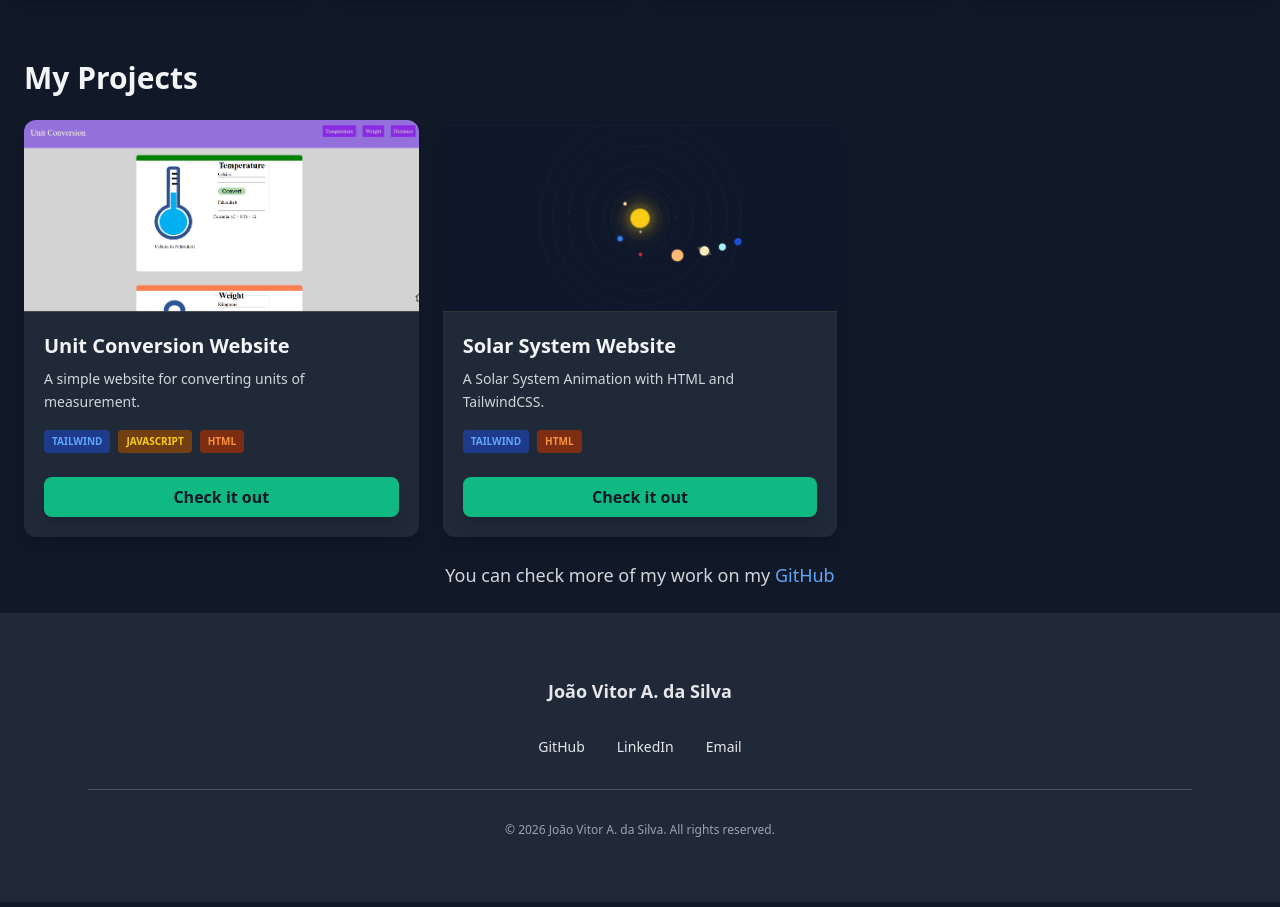
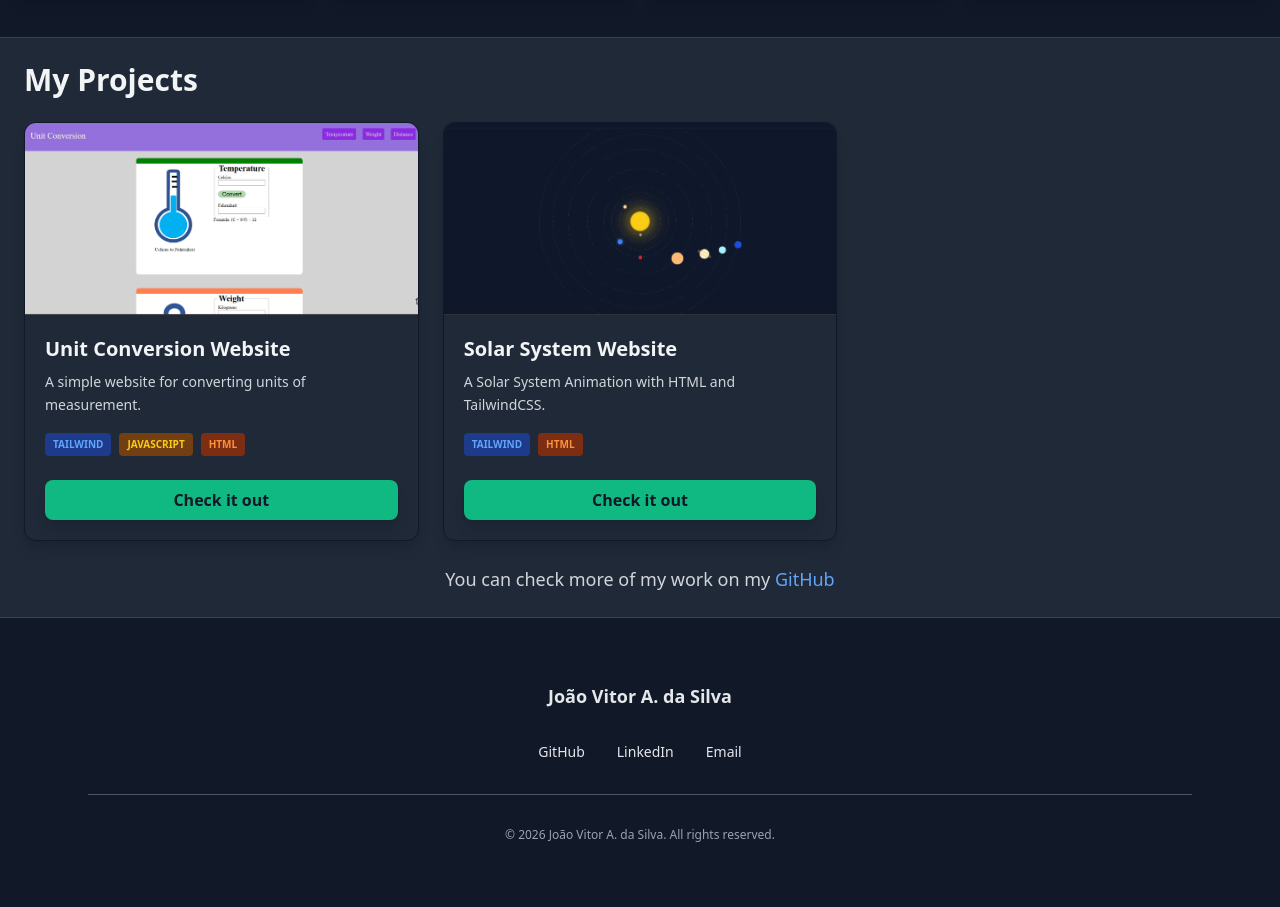
Before and after one commit to Erwin5642/Erwin5642.github.io, a plain HTML site: page index.html in a window 1280 px wide. Shown: the part 1775-2682 px from the top of the page. Drawn offline with nearby package versions, Linux system fonts and the light colour scheme.

Commit message:
Minor projects notes border change

```diff
--- a/index.html
+++ b/index.html
@@ -81,7 +81,7 @@
 </section>
 
 <!-- About Me Section -->
-<section id="about-me" class="text-center py-10 bg-gradient-to-b from-gray-900 to-gray-800">
+<section id="about-me" class="text-center py-10 bg-gradient-to-b from-gray-900 to-gray-800 border-b border-gray-700">
     <h2 class="text-3xl font-semibold mb-6 text-gray-100">About Me</h2>
     <figure id="profile-picture">
         <img src="assets/images/me.jpg"
@@ -99,7 +99,7 @@
 </section>
 
 <!-- Skills Section -->
-<section id="skills" class="py-10 bg-gray-900">
+<section id="skills" class="py-10 bg-gray-900 border-b border-gray-700">
     <h2 class="text-3xl font-semibold mb-6 text-center text-gray-100">Skills</h2>
     <div class="skills-list grid grid-cols-2 sm:grid-cols-3 lg:grid-cols-4 gap-6 px-4">
         <!-- Skill Item Template -->
@@ -162,12 +162,12 @@
 </section>
 
 <!-- Projects Section -->
-<section id="projects" class="p-6 bg-gray-900">
+<section id="projects" class="p-6 bg-gray-800 border-b border-gray-700">
     <h2 class="font-semibold text-3xl mb-6 text-gray-100">My Projects</h2>
     <div class="projects-list grid grid-cols-1 sm:grid-cols-2 lg:grid-cols-3 gap-6">
 
         <!-- Unit Conversion Project -->
-        <div class="projects-item group bg-gray-800 rounded-xl shadow-lg hover:scale-105 hover:shadow-2xl transition-all duration-300 overflow-hidden">
+        <div class="projects-item group bg-gray-800 border border-gray-900 rounded-xl shadow-lg hover:scale-105 hover:shadow-2xl transition-all duration-300 overflow-hidden">
             <figure class="h-48 overflow-hidden">
                 <img src="assets/images/unit-conversion-screenshot.png" alt="unit-conversion" class="h-full w-full object-cover group-hover:scale-110 transition-transform duration-500"/>
             </figure>
@@ -186,7 +186,7 @@
         </div>
 
         <!-- Solar System Project -->
-        <div class="projects-item group bg-gray-800 rounded-xl shadow-lg hover:scale-105 hover:shadow-2xl transition-all duration-300 overflow-hidden">
+        <div class="projects-item group bg-gray-800 border border-gray-900 rounded-xl shadow-lg hover:scale-105 hover:shadow-2xl transition-all duration-300 overflow-hidden">
             <figure class="h-48 overflow-hidden">
                 <img src="assets/images/solar-system-screenshot.png" alt="solar-system" class="h-full w-full object-cover group-hover:scale-110 transition-transform duration-500"/>
             </figure>
@@ -209,7 +209,7 @@
 </section>
 
 <!-- Footer -->
-<footer class="w-full bg-gray-800 text-gray-200">
+<footer class="w-full bg-gray-900 text-gray-200">
     <div class="max-w-6xl mx-auto px-6 py-16 text-center space-y-8">
         <div>
             <h2 class="text-lg font-semibold">João Vitor A. da Silva</h2>
```
